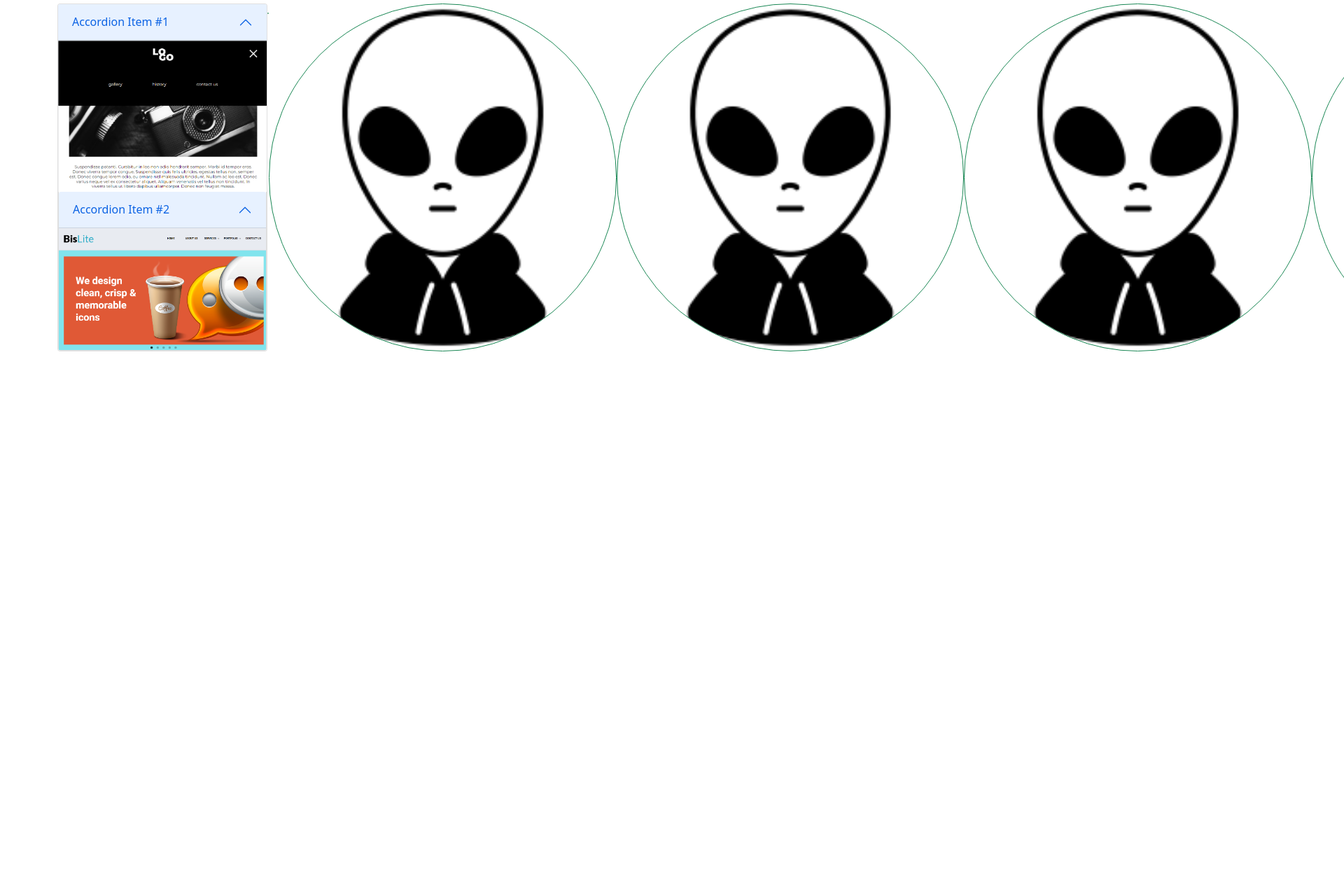
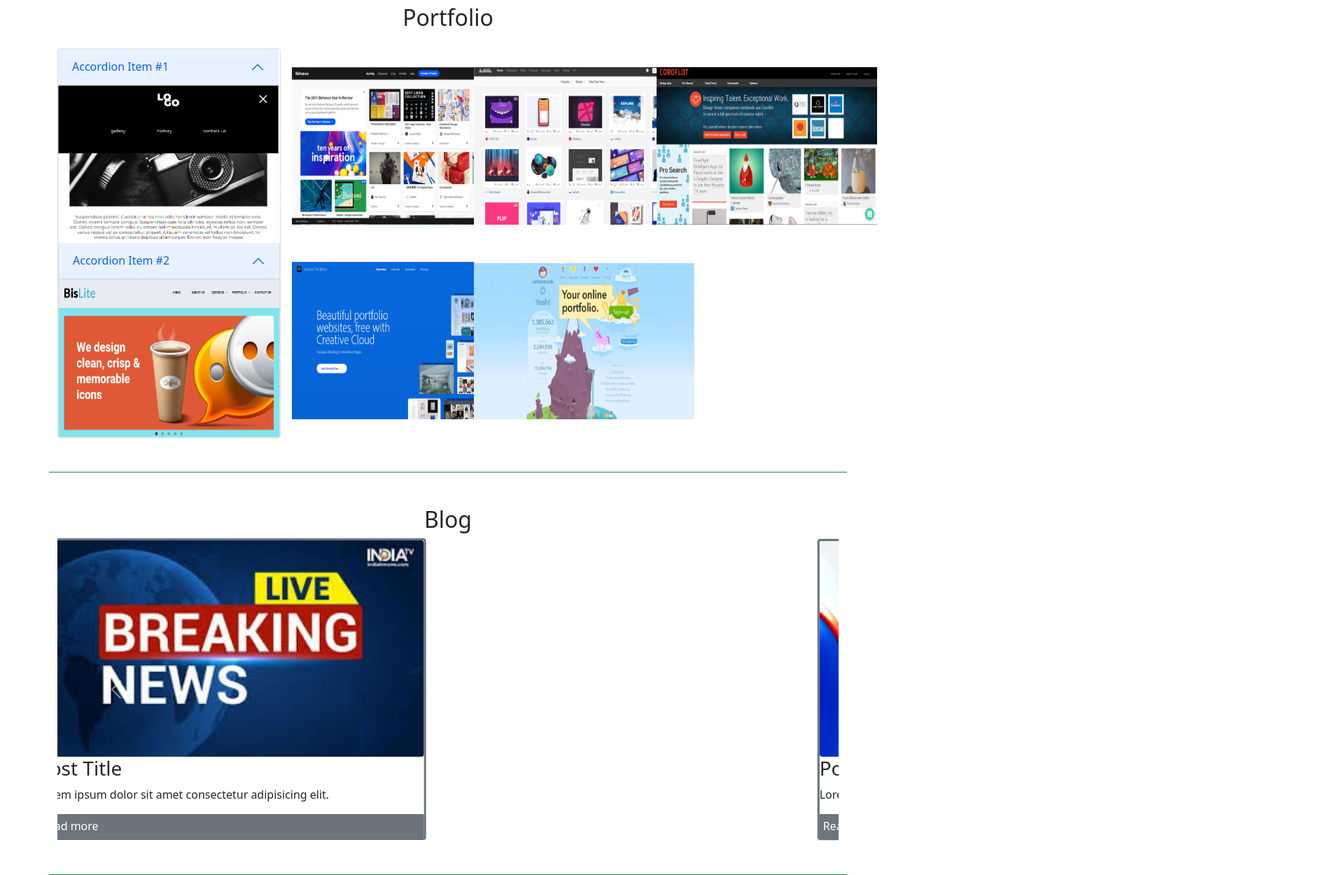
Before and after one commit to AnnyLun/Front_End_hometasks, a plain HTML site: page homework_12_Lunenko/Bootstrap-practise/index.html in a window 1280 px wide. Shown: the part 807-2057 px from the top of the page at 70% size, 1920 px wide, since content can reach past the window. Before the commit the page ends 1309 px from the top, so only its background shows below. Drawn offline with nearby package versions, Linux system fonts and the light colour scheme.

Commit message:
last updates of homework 12, odding block Blog

```diff
--- a/homework_12_Lunenko/Bootstrap-practise/css/styles.css
+++ b/homework_12_Lunenko/Bootstrap-practise/css/styles.css
@@ -7,12 +7,35 @@
 	position: relative;
 }
 
-.accordion {
-	width: 300px;
+.accordion-button {
+	width: 315px;
 
 }
 
 .accordion-body {
     padding: 0;
 	overflow: hidden;
+	width: 315px;
 }
+
+.img {
+	width: 315px;
+	height: 225px;
+	transition: 1s;
+	transform: none;
+}
+
+.img:hover {
+	transform: scale(1.2);
+}
+
+.carousel-item {
+	width: 700px;
+	margin-right: 0;
+}
+
+.nav {
+	text-decoration: none;
+	padding: 5px;
+	color: #fff;
+}
--- a/homework_12_Lunenko/Bootstrap-practise/index.html
+++ b/homework_12_Lunenko/Bootstrap-practise/index.html
@@ -64,10 +64,10 @@
 				</div>
 				</div>
 			</div>
-			<div class="container">
-				<h2 class="text-center">Portfolio</h2>
+			<div class="container py-5 border-bottom border-success ">
+				<h2 class="text-center mb-4">Portfolio</h2>
 				<div class="d-flex">
-					<div class="accordion" id="accordionExample">
+					<div class="accordion pe-3" id="accordionExample">
 						<div class="accordion-item">
 						  <h2 class="accordion-header" id="headingOne">
 							<button class="accordion-button" type="button" data-bs-toggle="collapse" data-bs-target="#collapseOne" aria-expanded="true" aria-controls="collapseOne">
@@ -76,7 +76,7 @@
 						  </h2>
 						  <div id="collapseOne" class="accordion-collapse collapse show" aria-labelledby="headingOne" data-bs-parent="#accordionExample">
 							<div class="accordion-body">
-								<img src="img/portfolio/adaptive-page.png"  alt="Adaptive" class="" width=300px heigth=200px>
+								<img src="img/portfolio/adaptive-page.png"  alt="Adaptive" class="img">
 							</div>
 							</div>
 							<div class="accordion-item">
@@ -87,21 +87,67 @@
 								</h2>
 								<div id="collapseTwo" class="accordion-collapse collapse show" aria-labelledby="headingOne" data-bs-parent="#accordionExample">
 								  <div class="accordion-body">
-									  <img src="img/portfolio/bislite.png"  alt="Adaptive" class="" width=300px heigth=200px>
+									  <img src="img/portfolio/bislite.png"  alt="Adaptive" class="img">
 								  </div>
 							</div>
 						</div>
 					</div>
 					</div>
-					<div class="col-md-8 d-flex">
-						<div><img src="img/avatar.png"  alt="Avatar" class="rounded-circle  border-success border img-fluid"></div>
-						<img src="img/avatar.png"  alt="Avatar" class="rounded-circle  border-success border img-fluid">
-						<img src="img/avatar.png"  alt="Avatar" class="rounded-circle  border-success border img-fluid">
-						<img src="img/avatar.png"  alt="Avatar" class="rounded-circle  border-success border img-fluid">
-						<img src="img/avatar.png"  alt="Avatar" class="rounded-circle  border-success border img-fluid">
+					<div class="row">
+						<div class="d-flex flex-wrap align-items-center">
+							<div class="col-md-4"><img src="img/portfolio/portfolio-1.png"  alt="Avatar" class="img"></div>
+							<div class="col-md-4"><img src="img/portfolio/portfolio-2.png"  alt="Avatar" class="img"></div>
+							<div class="col-md-4"><img src="img/portfolio/portfolio-3.png"  alt="Avatar" class="img"></div>
+							<div class="col-md-4"><img src="img/portfolio/portfolio-4.png"  alt="Avatar" class="img"></div>
+							<div class="col-md-4"><img src="img/portfolio/portfolio-5.png"  alt="Avatar" class="img"></div>
+						</div>
 					</div>
 				</div>
 			</div>
+			<div class="container py-5 border-bottom border-success">
+				<h2 class="text-center">Blog</h2>
+				<div id="carouselExampleControls" class="carousel slide width=700px" data-bs-ride="carousel">
+					<div class="carousel-inner d-flex justify-content-center width=700px">
+						<div class="carousel-item active width=700px">
+						  <div class="d-block width=700px">
+							  <div class="border rounded border-3 border-secondary">
+								  <span><img src="img/blog/blog-news-1.jpeg" alt="" class="rounded" width=100%></span>
+								  <h3 class="p=3">Post Title</h3>
+								  <p>Lorem ipsum dolor sit amet consectetur adipisicing elit.</p>
+								  <nav class="bg-secondary"><a href="#" class="nav">Read more</a></nav>
+							  </div>
+						  </div>
+						</div>
+						<div class="carousel-item border width=700px">
+						  <div class="d-block width=700px">
+							  <div class="border rounded border-3 border-secondary">
+								  <span><img src="img/blog/blog-news-2.png" alt="" class="rounded" width=100%></span>
+								  <h3 class="p=3">Post Title</h3>
+								  <p>Lorem ipsum dolor sit amet consectetur adipisicing elit.</p>
+								  <nav class="bg-secondary"><a href="#" class="nav">Read more</a></nav>
+							  </div>
+						  </div>
+						</div>
+						<div class="carousel-item border width=700px">
+						  <div class="d-block width=700px">
+							  <div class="border rounded border-3 border-secondary">
+								  <span><img src="img/blog/blog-news-3.png" alt="" class="rounded" width=100%></span>
+								  <h3 class="p=3">Post Title</h3>
+								  <p>Lorem ipsum dolor sit amet consectetur adipisicing elit.</p>
+								  <nav class="bg-secondary"><a href="#" class="nav">Read more</a></nav>
+							  </div>
+						  </div>
+						</div>
+					  </div>
+					<button class="carousel-control-prev" type="button" data-bs-target="#carouselExampleControls" data-bs-slide="prev">
+					  <span class="carousel-control-prev-icon" aria-hidden="true"></span>
+					  <span class="visually-hidden">Previous</span>
+					</button>
+					<button class="carousel-control-next" type="button" data-bs-target="#carouselExampleControls" data-bs-slide="next">
+					  <span class="carousel-control-next-icon" aria-hidden="true"></span>
+					  <span class="visually-hidden">Next</span>
+					</button>
+				  </div>
 		</main>
 
 		<script src="https://cdn.jsdelivr.net/npm/bootstrap@5.1.3/dist/js/bootstrap.bundle.min.js" integrity="sha384-ka7Sk0Gln4gmtz2MlQnikT1wXgYsOg+OMhuP+IlRH9sENBO0LRn5q+8nbTov4+1p" crossorigin="anonymous"></script>
```
Also changed, not shown: homework_12_Lunenko/Bootstrap-practise/img/blog/blog-news-2.jpg (deleted), homework_12_Lunenko/Bootstrap-practise/img/blog/blog-news-2.png (added), homework_12_Lunenko/Bootstrap-practise/img/blog/blog-news-3.jpg (deleted), homework_12_Lunenko/Bootstrap-practise/img/blog/blog-news-3.png (added), 1 other file.
